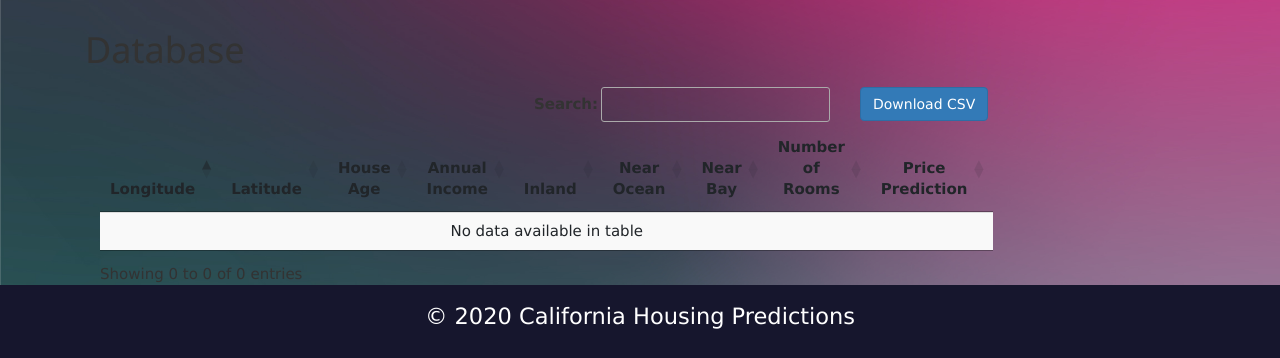
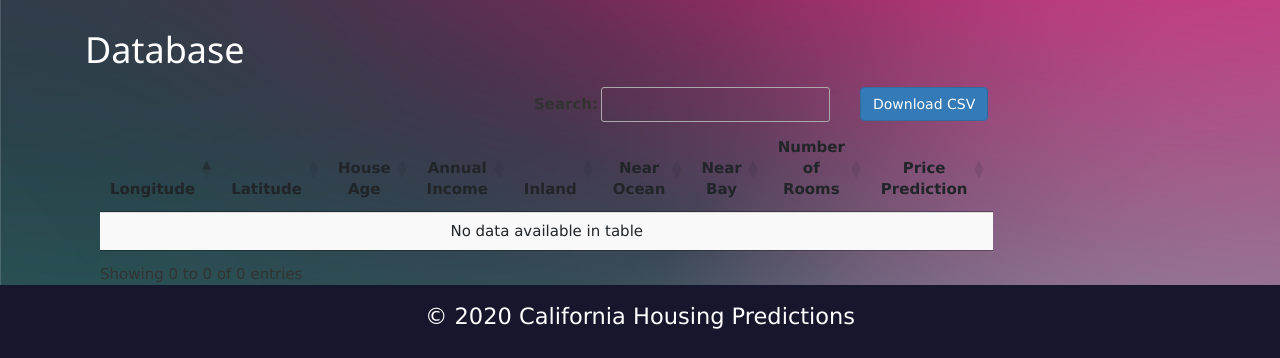
Before and after one commit to thaimac/COMP4312finalProject, a Flask app: page /stored_inferences in a window 1280 px wide. Shown: the part 67-425 px from the top of the page. Run offline with Flask 2, Linux system fonts and the light colour scheme; data that the repository does not hold is empty; parts of the project's set-up code (start-up, migrations or seed data) failed here and were passed over; some libraries are stand-ins or nearby versions.

Commit message:
Update stored_inferences.html

```diff
--- a/src/templates/stored_inferences.html
+++ b/src/templates/stored_inferences.html
@@ -12,7 +12,7 @@
 <link rel="stylesheet" href="https://www.w3schools.com/w3css/4/w3.css">
 
 <body>
-	<h1>{% block title %}Database{% endblock %}</h1>
+	<h1 style="color:white">{% block title %}Database{% endblock %}</h1>
 
 	<div class="container">
 		<div class="row">
```
